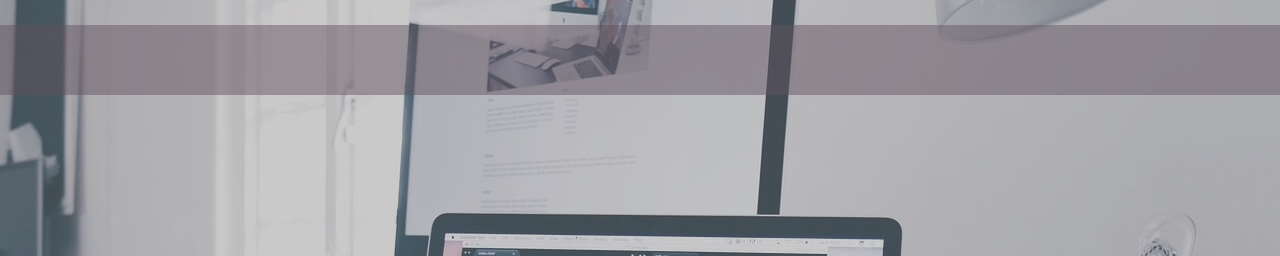
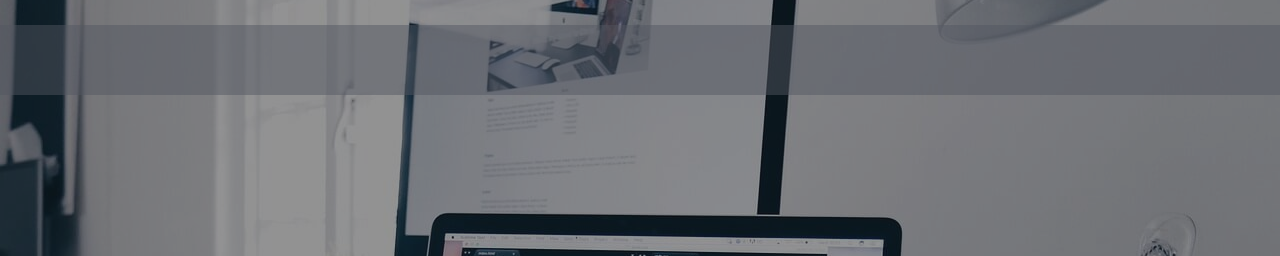
Before and after one commit to JairGonzalaz/JairGonzalaz, a plain HTML site: page index.html in a window 1280 px wide. Shown: the top 256 px of the page. Drawn offline with Linux system fonts and the light colour scheme.

Commit message:
una pequeña animacion al titulo, cambio de colores en el header y ajusto de tamaño de la descripccion

```diff
--- a/style.css
+++ b/style.css
@@ -27,7 +27,7 @@ header
     position: absolute;
     width: 100%;
     height: 100%;
-    background-color: rgba(144, 143, 142, 0.452);
+    background-color: rgba(22, 21, 21, 0.452);
     z-index: 0;
 }
 .nav_container
@@ -35,7 +35,7 @@ header
     position: absolute;
     width: 100%;
     height: 70px;
-    background-color: #61535e7a;
+    background-color: #5356617a;
     top: 25px;
 }
 .precentacion-dev-container
@@ -46,8 +46,9 @@ header
     margin: 0 auto;
     height: 700px;
     width: 80%;
+    animation:slide-in-elliptic-bottom-fwd 1s cubic-bezier(.25,.46,.45,.94) both
 }
-
+    @keyframes slide-in-elliptic-bottom-fwd{0%{transform:translateY(600px) rotateX(30deg) scale(0);transform-origin:50% 100%;opacity:0}100%{transform:translateY(0) rotateX(0) scale(1);transform-origin:50% -1400px;opacity:1}}
 .h1-container-header
 {
     text-align: center;
@@ -127,10 +128,11 @@ main
 }
 .div-text-container
 {
+
     padding-top: 15px;
     height: auto;
     margin: 0 auto;
-    width: 270px;
+    width: 80%;
 }
 .name-container-h2
 {
```
